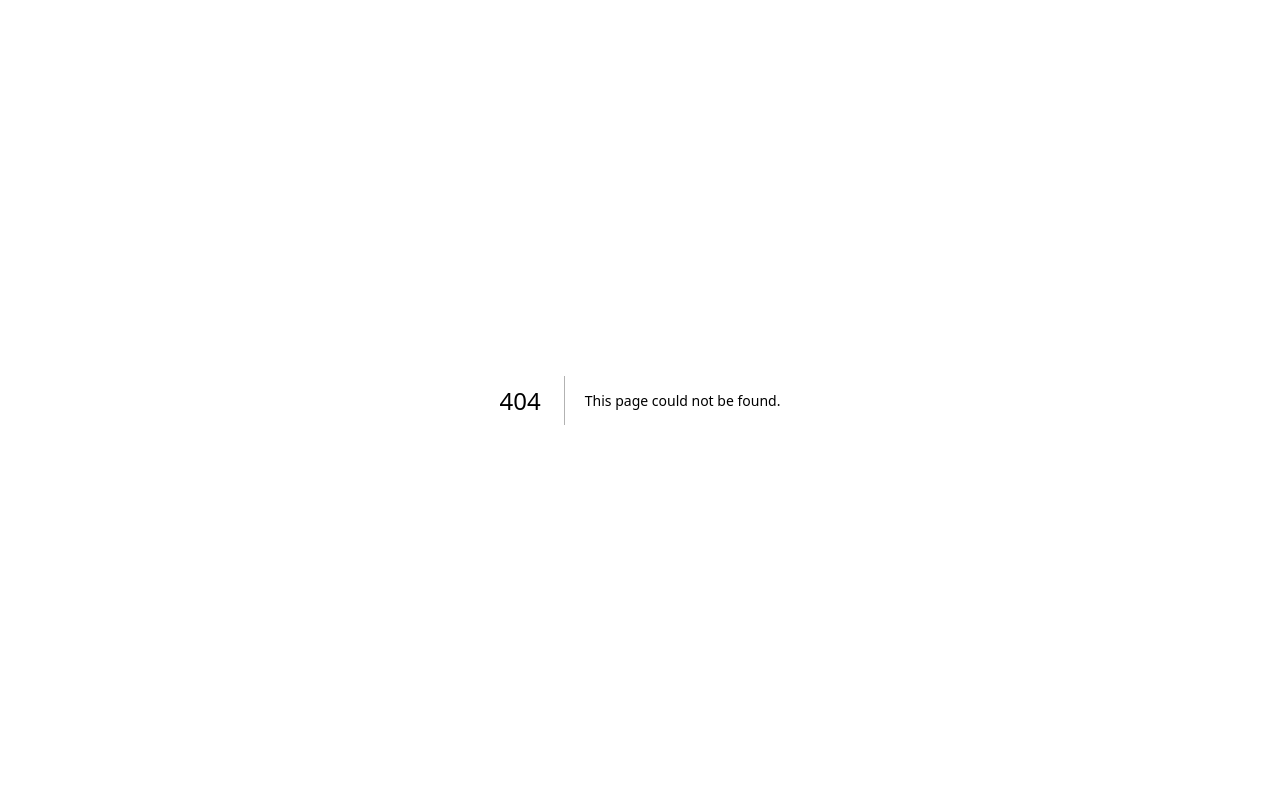
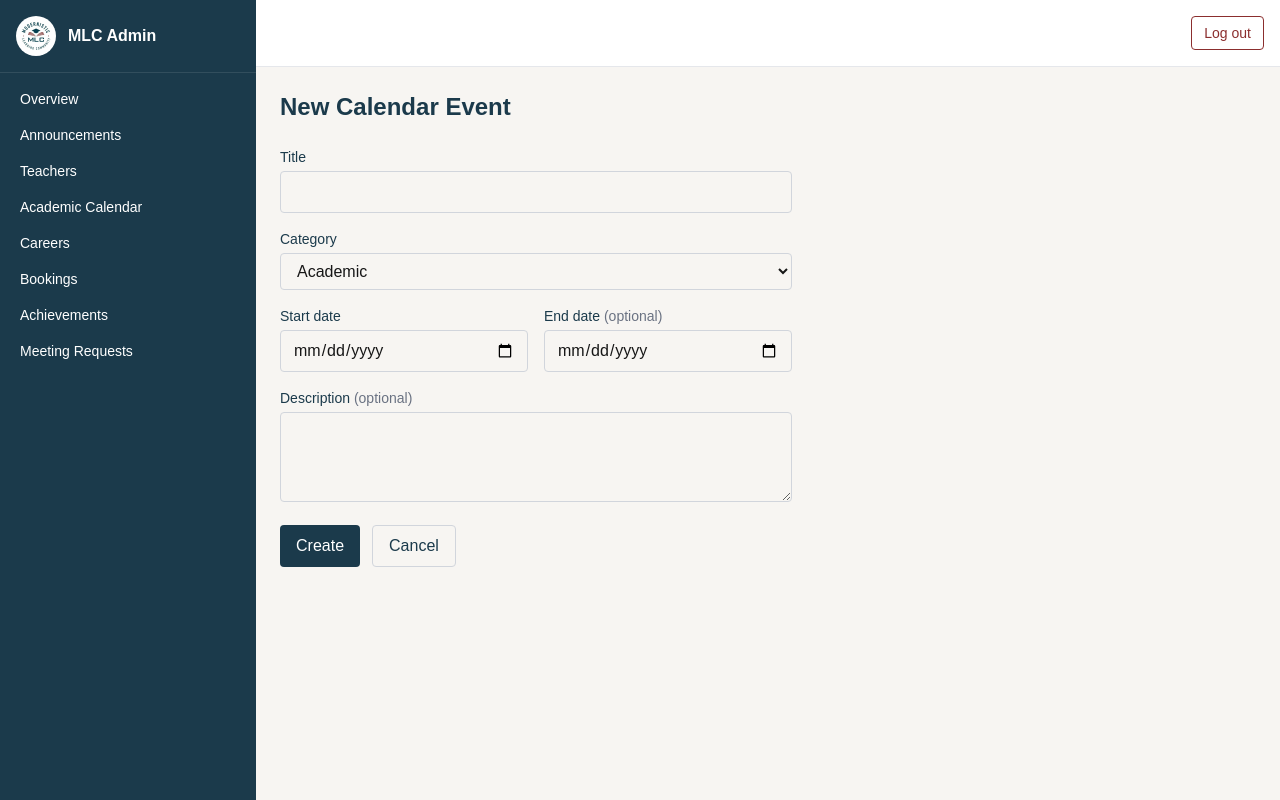
Before and after one commit to AdamDakdouk/mlc-website, a Next.js app: page /admin/dashboard/calendar/new in a window 1280 px wide. Before the commit this address had no page. Built offline with nearby package versions, Linux system fonts and the light colour scheme.

Commit message:
feat: add admin create-calendar-event page
Co-Authored-By: Claude Sonnet 5 <noreply@anthropic.com>

```diff
--- /dev/null
+++ b/src/app/admin/dashboard/calendar/CalendarEventForm.tsx
@@ -0,0 +1,166 @@
+"use client";
+
+import { useState, type FormEvent } from "react";
+import { useRouter } from "next/navigation";
+import { CATEGORIES } from "@/lib/calendarCategories";
+
+interface CalendarEventFormProps {
+  mode: "create" | "edit";
+  eventId?: string;
+  initialTitle?: string;
+  initialCategory?: string;
+  initialStartDate?: string;
+  initialEndDate?: string;
+  initialDescription?: string;
+}
+
+export default function CalendarEventForm({
+  mode,
+  eventId,
+  initialTitle = "",
+  initialCategory = CATEGORIES[0],
+  initialStartDate = "",
+  initialEndDate = "",
+  initialDescription = "",
+}: CalendarEventFormProps) {
+  const router = useRouter();
+  const [title, setTitle] = useState(initialTitle);
+  const [category, setCategory] = useState(initialCategory);
+  const [startDate, setStartDate] = useState(initialStartDate);
+  const [endDate, setEndDate] = useState(initialEndDate);
+  const [description, setDescription] = useState(initialDescription);
+  const [error, setError] = useState<string | null>(null);
+  const [loading, setLoading] = useState(false);
+
+  async function handleSubmit(event: FormEvent<HTMLFormElement>) {
+    event.preventDefault();
+    if (loading) return;
+    setError(null);
+    setLoading(true);
+
+    const body = {
+      title,
+      category,
+      startDate,
+      endDate: endDate || undefined,
+      description,
+    };
+
+    try {
+      const url = mode === "create" ? "/api/admin/calendar" : `/api/admin/calendar/${eventId}`;
+      const res = await fetch(url, {
+        method: mode === "create" ? "POST" : "PUT",
+        headers: { "content-type": "application/json" },
+        body: JSON.stringify(body),
+      });
+
+      if (!res.ok) {
+        const data = await res.json().catch(() => ({}));
+        setError(data.error ?? "Something went wrong. Please try again.");
+        setLoading(false);
+        return;
+      }
+
+      router.push("/admin/dashboard/calendar");
+      router.refresh();
+    } catch {
+      setError("Could not reach the server. Please try again.");
+      setLoading(false);
+    }
+  }
+
+  return (
+    <form onSubmit={handleSubmit} className="max-w-lg space-y-4">
+      <div>
+        <label htmlFor="title" className="block text-sm font-medium text-navy">
+          Title
+        </label>
+        <input
+          id="title"
+          type="text"
+          required
+          value={title}
+          onChange={(e) => setTitle(e.target.value)}
+          className="mt-1 w-full rounded border border-gray-300 px-3 py-2 focus:border-navy focus:outline-none"
+        />
+      </div>
+      <div>
+        <label htmlFor="category" className="block text-sm font-medium text-navy">
+          Category
+        </label>
+        <select
+          id="category"
+          value={category}
+          onChange={(e) => setCategory(e.target.value)}
+          className="mt-1 w-full rounded border border-gray-300 px-3 py-2 focus:border-navy focus:outline-none"
+        >
+          {CATEGORIES.map((c) => (
+            <option key={c} value={c}>
+              {c}
+            </option>
+          ))}
+        </select>
+      </div>
+      <div className="flex gap-4">
+        <div className="flex-1">
+          <label htmlFor="startDate" className="block text-sm font-medium text-navy">
+            Start date
+          </label>
+          <input
+            id="startDate"
+            type="date"
+            required
+            value={startDate}
+            onChange={(e) => setStartDate(e.target.value)}
+            className="mt-1 w-full rounded border border-gray-300 px-3 py-2 focus:border-navy focus:outline-none"
+          />
+        </div>
+        <div className="flex-1">
+          <label htmlFor="endDate" className="block text-sm font-medium text-navy">
+            End date <span className="font-normal text-gray-500">(optional)</span>
+          </label>
+          <input
+            id="endDate"
+            type="date"
+            value={endDate}
+            onChange={(e) => setEndDate(e.target.value)}
+            className="mt-1 w-full rounded border border-gray-300 px-3 py-2 focus:border-navy focus:outline-none"
+          />
+        </div>
+      </div>
+      <div>
+        <label htmlFor="description" className="block text-sm font-medium text-navy">
+          Description <span className="font-normal text-gray-500">(optional)</span>
+        </label>
+        <textarea
+          id="description"
+          rows={3}
+          value={description}
+          onChange={(e) => setDescription(e.target.value)}
+          className="mt-1 w-full rounded border border-gray-300 px-3 py-2 focus:border-navy focus:outline-none"
+        />
+      </div>
+      {error && (
+        <p role="alert" className="text-sm text-maroon">
+          {error}
+        </p>
+      )}
+      <div className="flex gap-3">
+        <button
+          type="submit"
+          disabled={loading}
+          className="rounded bg-navy px-4 py-2 font-medium text-white transition hover:bg-navy/90 disabled:opacity-50"
+        >
+          {loading ? "Saving..." : mode === "create" ? "Create" : "Save"}
+        </button>
+        <button
+          type="button"
+          onClick={() => router.push("/admin/dashboard/calendar")}
+          className="rounded border border-gray-300 px-4 py-2 font-medium text-navy transition hover:bg-gray-50"
+        >
+          Cancel
+        </button>
+      </div>
+    </form>
+  );
+}
--- /dev/null
+++ b/src/app/admin/dashboard/calendar/new/page.tsx
@@ -0,0 +1,10 @@
+import CalendarEventForm from "../CalendarEventForm";
+
+export default function NewCalendarEventPage() {
+  return (
+    <div>
+      <h1 className="mb-6 text-2xl font-semibold text-navy">New Calendar Event</h1>
+      <CalendarEventForm mode="create" />
+    </div>
+  );
+}
```
